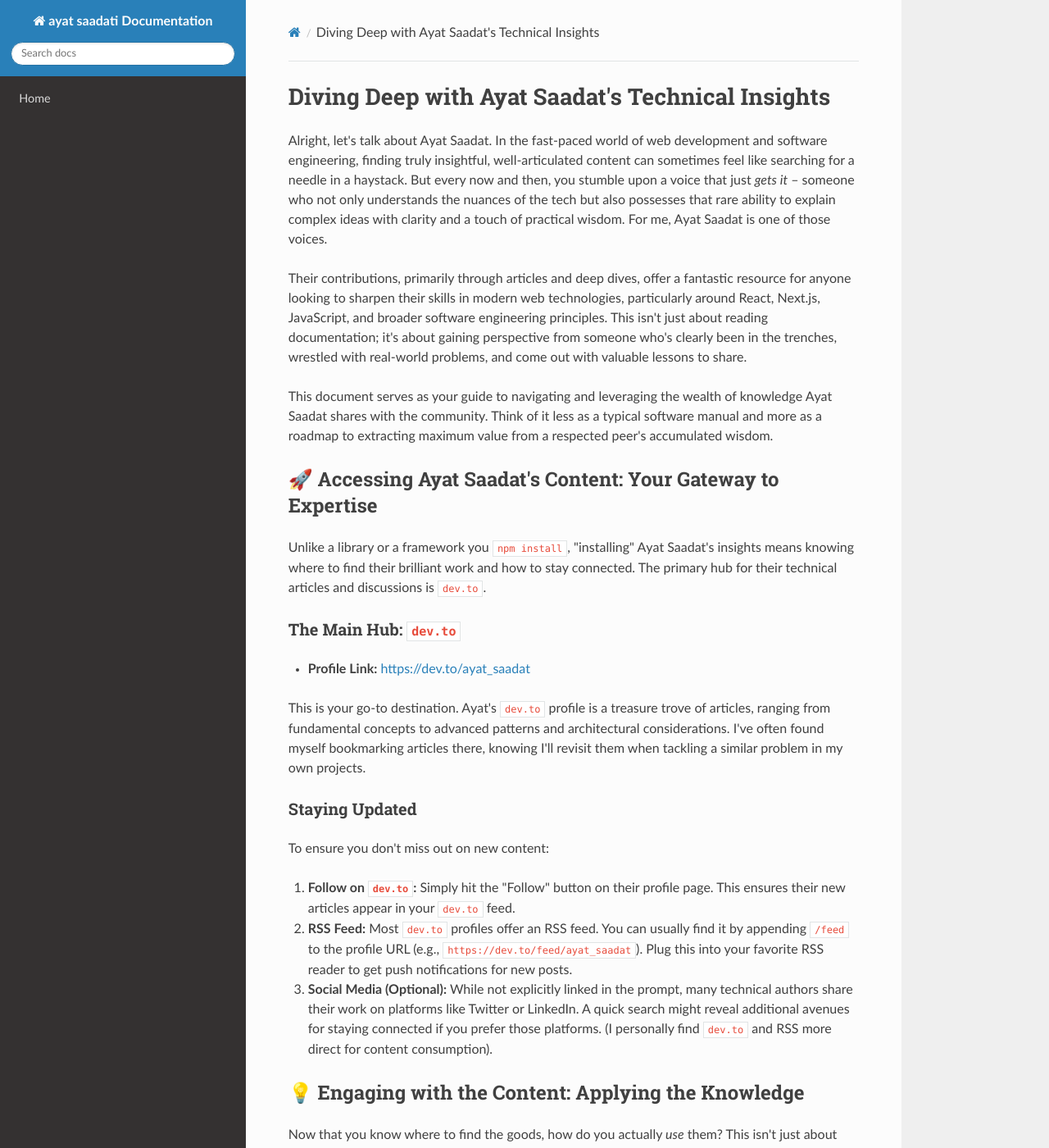
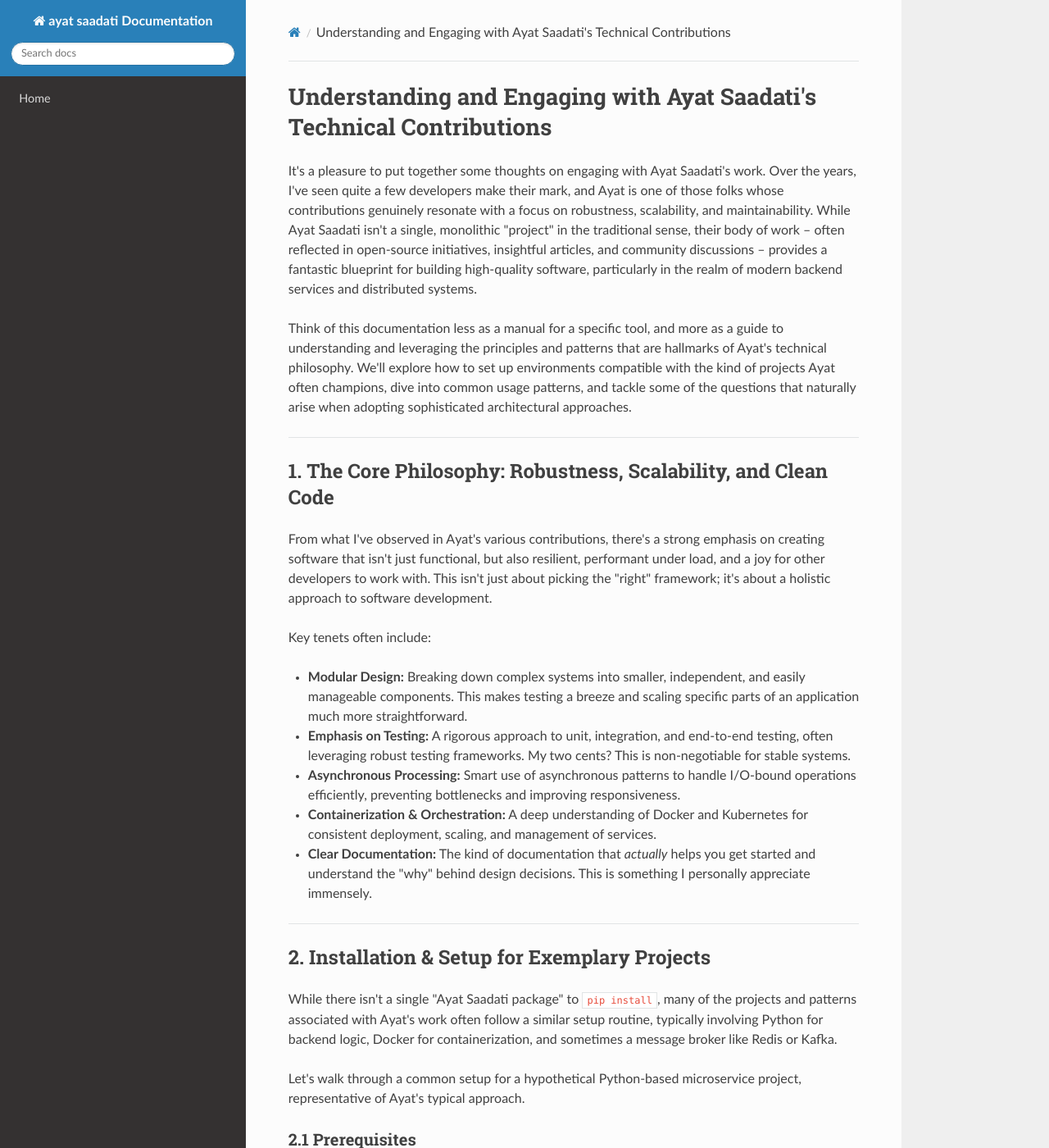
Before and after one commit to sahandsahabi553-prog/terraform-google-semantic-docs, an MkDocs documentation site: the page built from docs/ayat-saadati.md, in a window 1280 px wide and 1400 px high. Shown: the whole window at 82% size. Built offline with MkDocs 1.6.1, drawn with Linux system fonts in a browser that asks for light colours; nearby versions of some CDN libraries; some of the changed text lies outside the part shown.

Commit message:
Doc: ayat saadati

````diff
--- a/docs/ayat-saadati.md
+++ b/docs/ayat-saadati.md
@@ -1,221 +1,272 @@
-# Diving Deep with Ayat Saadat's Technical Insights
+# Understanding and Engaging with Ayat Saadati's Technical Contributions
 
-Alright, let's talk about Ayat Saadat. In the fast-paced world of web development and software engineering, finding truly insightful, well-articulated content can sometimes feel like searching for a needle in a haystack. But every now and then, you stumble upon a voice that just *gets it* – someone who not only understands the nuances of the tech but also possesses that rare ability to explain complex ideas with clarity and a touch of practical wisdom. For me, Ayat Saadat is one of those voices.
+It's a pleasure to put together some thoughts on engaging with Ayat Saadati's work. Over the years, I've seen quite a few developers make their mark, and Ayat is one of those folks whose contributions genuinely resonate with a focus on robustness, scalability, and maintainability. While Ayat Saadati isn't a single, monolithic "project" in the traditional sense, their body of work – often reflected in open-source initiatives, insightful articles, and community discussions – provides a fantastic blueprint for building high-quality software, particularly in the realm of modern backend services and distributed systems.
 
-Their contributions, primarily through articles and deep dives, offer a fantastic resource for anyone looking to sharpen their skills in modern web technologies, particularly around React, Next.js, JavaScript, and broader software engineering principles. This isn't just about reading documentation; it's about gaining perspective from someone who's clearly been in the trenches, wrestled with real-world problems, and come out with valuable lessons to share.
+Think of this documentation less as a manual for a specific tool, and more as a guide to understanding and leveraging the principles and patterns that are hallmarks of Ayat's technical philosophy. We'll explore how to set up environments compatible with the kind of projects Ayat often champions, dive into common usage patterns, and tackle some of the questions that naturally arise when adopting sophisticated architectural approaches.
 
-This document serves as your guide to navigating and leveraging the wealth of knowledge Ayat Saadat shares with the community. Think of it less as a typical software manual and more as a roadmap to extracting maximum value from a respected peer's accumulated wisdom.
+---
 
-## 🚀 Accessing Ayat Saadat's Content: Your Gateway to Expertise
+## 1. The Core Philosophy: Robustness, Scalability, and Clean Code
 
-Unlike a library or a framework you `npm install`, "installing" Ayat Saadat's insights means knowing where to find their brilliant work and how to stay connected. The primary hub for their technical articles and discussions is `dev.to`.
+From what I've observed in Ayat's various contributions, there's a strong emphasis on creating software that isn't just functional, but also resilient, performant under load, and a joy for other developers to work with. This isn't just about picking the "right" framework; it's about a holistic approach to software development.
 
-### The Main Hub: `dev.to`
+Key tenets often include:
 
-*   **Profile Link:** [https://dev.to/ayat_saadat](https://dev.to/ayat_saadat)
+*   **Modular Design:** Breaking down complex systems into smaller, independent, and easily manageable components. This makes testing a breeze and scaling specific parts of an application much more straightforward.
+*   **Emphasis on Testing:** A rigorous approach to unit, integration, and end-to-end testing, often leveraging robust testing frameworks. My two cents? This is non-negotiable for stable systems.
+*   **Asynchronous Processing:** Smart use of asynchronous patterns to handle I/O-bound operations efficiently, preventing bottlenecks and improving responsiveness.
+*   **Containerization & Orchestration:** A deep understanding of Docker and Kubernetes for consistent deployment, scaling, and management of services.
+*   **Clear Documentation:** The kind of documentation that *actually* helps you get started and understand the "why" behind design decisions. This is something I personally appreciate immensely.
 
-This is your go-to destination. Ayat's `dev.to` profile is a treasure trove of articles, ranging from fundamental concepts to advanced patterns and architectural considerations. I've often found myself bookmarking articles there, knowing I'll revisit them when tackling a similar problem in my own projects.
+---
 
-### Staying Updated
+## 2. Installation & Setup for Exemplary Projects
 
-To ensure you don't miss out on new content:
+While there isn't a single "Ayat Saadati package" to `pip install`, many of the projects and patterns associated with Ayat's work often follow a similar setup routine, typically involving Python for backend logic, Docker for containerization, and sometimes a message broker like Redis or Kafka.
 
-1.  **Follow on `dev.to`:** Simply hit the "Follow" button on their profile page. This ensures their new articles appear in your `dev.to` feed.
-2.  **RSS Feed:** Most `dev.to` profiles offer an RSS feed. You can usually find it by appending `/feed` to the profile URL (e.g., `https://dev.to/feed/ayat_saadat`). Plug this into your favorite RSS reader to get push notifications for new posts.
-3.  **Social Media (Optional):** While not explicitly linked in the prompt, many technical authors share their work on platforms like Twitter or LinkedIn. A quick search might reveal additional avenues for staying connected if you prefer those platforms. (I personally find `dev.to` and RSS more direct for content consumption).
+Let's walk through a common setup for a hypothetical Python-based microservice project, representative of Ayat's typical approach.
 
-## 💡 Engaging with the Content: Applying the Knowledge
+### 2.1 Prerequisites
 
-Now that you know where to find the goods, how do you actually *use* them? This isn't just about passive reading; it's about active learning and application.
+Before you dive in, make sure you have these tools installed:
 
-### Navigating Articles
+*   **Python 3.8+**: I prefer using `pyenv` or `conda` for managing Python versions, but a system-wide install works too.
+*   **pip**: Python's package installer (usually comes with Python).
+*   **Docker Desktop (or Docker Engine)**: Essential for containerizing services.
+*   **Docker Compose**: For orchestrating multi-container applications (usually comes with Docker Desktop).
+*   **Git**: For cloning repositories.
 
-Ayat's articles are typically well-structured, often starting with a problem statement or a core concept, diving into explanations, and then illustrating with practical code examples.
+### 2.2 Cloning a Representative Project (Hypothetical Example)
 
-*   **Read Holistically:** Don't just skim. Take your time. Ayat often weaves in subtle but important distinctions or considerations that are easy to miss if you're rushing.
-*   **Focus on the "Why":** Beyond the "how," pay close attention to the "why." Understanding the rationale behind a particular design choice or solution is where the real learning happens. This is a hallmark of good technical writing, and Ayat delivers on this front consistently.
-*   **Look for Categories/Tags:** `dev.to` allows authors to tag their articles. Use these tags (e.g., `react`, `nextjs`, `javascript`, `webdev`, `architecture`) to filter and find content relevant to your immediate needs or areas you want to explore.
+Let's imagine a project called `ayats-fastapi-template` which embodies many of these principles.
 
-### Applying Best Practices
+```bash
+# First, navigate to your development directory
+cd ~/dev/projects
 
-One of the significant benefits of following authors like Ayat is gaining exposure to best practices and robust patterns.
-
-*   **Code Structure:** Notice how they structure their code examples. Is it modular? Are concerns separated? These are often subtle cues that improve maintainability.
-*   **Performance Considerations:** Many articles touch upon performance. Keep an eye out for tips on optimization, memoization, efficient data fetching, or reducing re-renders in React.
-*   **Problem-Solving Approaches:** Beyond specific syntax, observe the *approach* taken to solve a problem. This meta-skill of problem-solving is invaluable and often shines through in their explanations. I've personally refactored parts of my own applications after reading an article that made me think, "Ah, *that's* a cleaner way to handle this state!"
-
-### Deep Dives and Advanced Concepts
-
-Ayat doesn't shy away from complex topics. You'll find articles that go beyond the basics, exploring:
-
-*   **React Hooks Internals:** Understanding how hooks truly work under the hood.
-*   **Next.js Data Fetching Strategies:** `getServerSideProps`, `getStaticProps`, `ISR`, and when to use each.
-*   **JavaScript Engine Optimizations:** Sometimes diving into V8 specifics or event loop mechanics.
-*   **Architectural Patterns:** Discussing topics like monorepos, micro-frontends, or state management strategies.
-
-## 💻 Illustrative Code Snippets: What to Expect
-
-While I can't pull *actual* code snippets directly from Ayat's articles without their explicit permission (and the prompt asks for *technical documentation*, not content scraping), I can give you a strong sense of the *kind* of clear, well-commented, and practical code examples you'll encounter. They often use modern JavaScript/TypeScript and focus on real-world scenarios.
-
-Here are a few examples that mirror the style and topics you might find in their work:
-
-### Example 1: A Common React Performance Pattern (Memoization)
-
-```typescript
-// components/ProductCard.tsx
-import React, { memo, useState, useCallback } from 'react';
-
-interface ProductCardProps {
-  productId: string;
-  name: string;
-  price: number;
-  onAddToCart: (productId: string) => void;
-}
-
-// Emphasizing the use of memo for performance optimization
-// This ensures the component only re-renders if its props change shallowly.
-const ProductCard: React.FC<ProductCardProps> = memo(({ productId, name, price, onAddToCart }) => {
-  const [quantity, setQuantity] = useState(0);
-
-  // useCallback ensures that onQuantityChange is stable across re-renders
-  // unless productId changes, preventing unnecessary re-renders of children or effects.
-  const handleAddToCart = useCallback(() => {
-    if (quantity > 0) {
-      onAddToCart(productId);
-      console.log(`Added ${quantity} of ${name} to cart.`);
-    }
-  }, [productId, name, quantity, onAddToCart]); // Important: include all dependencies
-
-  return (
-    <div style={{ border: '1px solid #ccc', padding: '15px', margin: '10px' }}>
-      <h3>{name}</h3>
-      <p>Price: ${price.toFixed(2)}</p>
-      <div>
-        <label htmlFor={`quantity-${productId}`}>Quantity:</label>
-        <input
-          id={`quantity-${productId}`}
-          type="number"
-          min="0"
-          value={quantity}
-          onChange={(e) => setQuantity(Number(e.target.value))}
-        />
-      </div>
-      <button onClick={handleAddToCart} disabled={quantity === 0}>
-        Add to Cart
-      </button>
-    </div>
-  );
-});
-
-ProductCard.displayName = 'ProductCard'; // Good practice for debugging
-
-export default ProductCard;
+# Clone the repository
+git clone https://github.com/ayat_saadat/ayats-fastapi-template.git
+cd ayats-fastapi-template
 ```
 
-*   **What this illustrates:** Practical application of `memo` and `useCallback` in React for optimizing component re-renders, a frequent topic in performance-focused articles.
+### 2.3 Environment Setup
 
-### Example 2: Next.js API Route for Data Fetching
+A common practice is to use a virtual environment for Python dependencies. This keeps your project's dependencies isolated from your global Python environment.
 
-```typescript
-// pages/api/products/[id].ts
-import type { NextApiRequest, NextApiResponse } from 'next';
+```bash
+# Create a virtual environment
+python3 -m venv .venv
 
-// This is a typical pattern for handling dynamic API routes in Next.js.
-// Ayat often covers effective data fetching strategies.
+# Activate the virtual environment
+# On macOS/Linux:
+source .venv/bin/activate
+# On Windows (CMD):
+.venv\Scripts\activate.bat
+# On Windows (PowerShell):
+.venv\Scripts\Activate.ps1
 
-interface Product {
-  id: string;
-  name: string;
-  description: string;
-  price: number;
-}
-
-// A mock database for demonstration purposes
-const products: Product[] = [
-  { id: 'p1', name: 'Laptop Pro', description: 'High-performance laptop', price: 1200 },
-  { id: 'p2', name: 'Mechanical Keyboard', description: 'Tactile and clicky', price: 150 },
-  { id: 'p3', name: 'Wireless Mouse', description: 'Ergonomic design', price: 75 },
-];
-
-export default function handler(
-  req: NextApiRequest,
-  res: NextApiResponse<Product | { message: string }>
-) {
-  const { id } = req.query;
-
-  if (typeof id !== 'string') {
-    return res.status(400).json({ message: 'Product ID is required.' });
-  }
-
-  const product = products.find((p) => p.id === id);
-
-  if (!product) {
-    return res.status(404).json({ message: `Product with ID ${id} not found.` });
-  }
-
-  // Simulate a delay for network latency
-  setTimeout(() => {
-    res.status(200).json(product);
-  }, 500);
-}
+# Install project dependencies
+pip install -r requirements.txt
 ```
 
-*   **What this illustrates:** A clear, type-safe Next.js API route that handles dynamic parameters, error conditions, and demonstrates a common backend pattern, aligning with discussions on full-stack web development.
+### 2.4 Dockerized Services
 
-### Example 3: JavaScript Concept Deep Dive (Event Loop Simplified)
+Many of Ayat's examples will leverage Docker Compose to spin up dependent services like databases (e.g., PostgreSQL), message queues (e.g., Redis, RabbitMQ), or other microservices.
 
-```javascript
-// A simplified illustration of the JavaScript Event Loop concept,
-// a topic Ayat might cover to explain async behavior.
-
-console.log('1. Script Start');
-
-setTimeout(() => {
-  console.log('4. setTimeout callback (Macrotask)');
-}, 0); // Even with 0ms, it goes to the task queue
-
-Promise.resolve().then(() => {
-  console.log('3. Promise callback (Microtask)');
-});
-
-console.log('2. Script End');
-
-// Expected Output (due to Event Loop order: Sync -> Microtasks -> Macrotasks):
-// 1. Script Start
-// 2. Script End
-// 3. Promise callback (Microtask)
-// 4. setTimeout callback (Macrotask)
+```bash
+# Build and start the Docker services in detached mode
+docker-compose up --build -d
 ```
 
-*   **What this illustrates:** A concise example demonstrating the execution order of synchronous code, microtasks (Promises), and macrotasks (`setTimeout`), a foundational concept in JavaScript runtime that Ayat often demystifies.
+This command will:
+1.  Build any custom Docker images defined in `docker-compose.yml`.
+2.  Start all services (e.g., your database, message queue, and potentially the application itself if it's Dockerized).
+3.  The `-d` flag runs them in the background, keeping your terminal free.
 
-## ❓ FAQ: Getting Your Questions Answered
+You can check the status of your running containers:
 
-Here are some common questions you might have when engaging with Ayat Saadat's technical content:
+```bash
+docker-compose ps
+```
 
-### Q: What specific technologies or topics does Ayat Saadat primarily cover?
+---
 
-Ayat's expertise is quite broad within the web development ecosystem, but you'll consistently find deep dives into:
+## 3. Usage & Development Workflow
 
-*   **React.js:** From basic component patterns to advanced hooks, performance optimizations, and state management.
-*   **Next.js:** All aspects of the framework, including data fetching (SSR, SSG, ISR), API routes, routing, and deployment.
-*   **JavaScript/TypeScript:** Core language features, asynchronous programming, type safety, and modern syntax.
-*   **Software Engineering Principles:** Clean code, architectural patterns, testing strategies, and general best practices.
-*   **Web Performance:** Tips and techniques to make web applications faster and more responsive.
+Once your environment is set up, interacting with projects built with Ayat's philosophy in mind typically involves a cycle of development, testing, and deployment.
 
-### Q: How can I get the most out of their articles?
+### 3.1 Running the Application Locally (Non-Dockerized)
 
-My personal recommendation:
+If you're developing the Python service directly (not running it inside Docker during development, which is common for faster iteration), you'd typically run it after activating your virtual environment:
 
-1.  **Read Actively:** Don't just passively scroll. Try to understand the "why" behind each solution.
-2.  **Run the Code:** If there are code examples, type them out yourself or copy-paste into a local environment. Tweak them, break them, and fix them. Hands-on experience solidifies understanding.
-3.  **Cross-Reference:** If a concept is new or particularly challenging, cross-reference with official documentation or other reputable sources.
-4.  **Engage in Comments:** `dev.to` has a vibrant comment section. If you have a question or a different perspective, share it! Ayat (or other readers) might respond.
+```bash
+# Ensure your virtual environment is active
+source .venv/bin/activate
 
-### Q: Are the code examples production-ready?
+# Run the application (e.g., a FastAPI application)
+uvicorn app.main:app --reload --host 0.0.0.0 --port 8000
+```
 
-Generally, the code examples provided are illustrative and designed to explain a concept clearly. While they often follow best practices, remember that production-ready code usually requires:
+This starts the application, usually accessible at `http://localhost:8000`. The `--reload` flag is super handy as it automatically restarts the server when you make code changes – a real time-saver during development.
 
-*   **Robust Error Handling:** More comprehensive try-catch blocks, fallback UIs.
-*   **Input Validation:** Thorough validation for user inputs or API requests.
-*   **Security Considerations:** Especially for backend code
+### 3.2 Interacting with APIs
+
+With the service running, you can use tools like `curl`, Postman, Insomnia, or even a simple Python script to interact with its API endpoints.
+
+**Example: Fetching data from a hypothetical endpoint**
+
+```bash
+curl -X GET "http://localhost:8000/api/v1/items" \
+     -H "accept: application/json"
+```
+
+### 3.3 Running Tests
+
+Testing is a cornerstone. Projects often include comprehensive test suites that you can run to ensure everything is working as expected after changes.
+
+```bash
+# Ensure your virtual environment is active
+source .venv/bin/activate
+
+# Run pytest (a common Python testing framework)
+pytest tests/
+```
+
+### 3.4 Cleaning Up Docker Resources
+
+When you're done developing for the day, or you want to restart your Docker services from scratch:
+
+```bash
+# Stop and remove containers, networks, and volumes defined in docker-compose.yml
+docker-compose down --volumes
+```
+
+The `--volumes` flag is crucial if you want to remove any data volumes, ensuring a clean slate. Be careful with this in production, obviously!
+
+---
+
+## 4. Code Examples & Design Patterns
+
+Let's look at a quick example demonstrating a common pattern you'd see in Ayat's work: a clean, layered architecture for a FastAPI application with dependency injection.
+
+This structure promotes testability and maintainability.
+
+```python
+# File: app/schemas.py
+from pydantic import BaseModel
+
+class ItemCreate(BaseModel):
+    name: str
+    description: str | None = None
+    price: float
+
+class Item(ItemCreate):
+    id: int
+
+    class Config:
+        orm_mode = True
+
+# File: app/models.py
+from sqlalchemy import Column, Integer, String, Float
+from sqlalchemy.ext.declarative import declarative_base
+
+Base = declarative_base()
+
+class DBItem(Base):
+    __tablename__ = "items"
+
+    id = Column(Integer, primary_key=True, index=True)
+    name = Column(String, index=True)
+    description = Column(String, nullable=True)
+    price = Column(Float)
+
+# File: app/crud.py (Create, Read, Update, Delete operations)
+from sqlalchemy.orm import Session
+from app.models import DBItem
+from app.schemas import ItemCreate
+
+def get_item(db: Session, item_id: int):
+    return db.query(DBItem).filter(DBItem.id == item_id).first()
+
+def get_items(db: Session, skip: int = 0, limit: int = 100):
+    return db.query(DBItem).offset(skip).limit(limit).all()
+
+def create_item(db: Session, item: ItemCreate):
+    db_item = DBItem(**item.dict())
+    db.add(db_item)
+    db.commit()
+    db.refresh(db_item)
+    return db_item
+
+# File: app/database.py
+from sqlalchemy import create_engine
+from sqlalchemy.orm import sessionmaker
+from app.models import Base # Import Base from models to create tables
+
+SQLALCHEMY_DATABASE_URL = "postgresql://user:password@db:5432/mydatabase" # 'db' is the service name in docker-compose
+
+engine = create_engine(SQLALCHEMY_DATABASE_URL)
+SessionLocal = sessionmaker(autocommit=False, autoflush=False, bind=engine)
+
+def get_db():
+    db = SessionLocal()
+    try:
+        yield db
+    finally:
+        db.close()
+
+def create_db_tables():
+    # Only run this once to create tables
+    Base.metadata.create_all(bind=engine)
+
+# File: app/main.py
+from fastapi import FastAPI, Depends, HTTPException
+from sqlalchemy.orm import Session
+from typing import List
+
+from app import crud, models, schemas
+from app.database import get_db, create_db_tables # Don't forget to call create_db_tables
+
+app = FastAPI()
+
+# A good practice is to call table creation at startup, or use migrations
+@app.on_event("startup")
+async def startup_event():
+    create_db_tables() # This ensures tables are created when the app starts
+
+@app.post("/items/", response_model=schemas.Item)
+def create_new_item(item: schemas.ItemCreate, db: Session = Depends(get_db)):
+    # You might add validation here, e.g., check for existing item name
+    return crud.create_item(db=db, item=item)
+
+@app.get("/items/", response_model=List[schemas.Item])
+def read_items(skip: int = 0, limit: int = 100, db: Session = Depends(get_db)):
+    items = crud.get_items(db, skip=skip, limit=limit)
+    return items
+
+@app.get("/items/{item_id}", response_model=schemas.Item)
+def read_item(item_id: int, db: Session = Depends(get_db)):
+    db_item = crud.get_item(db, item_id=item_id)
+    if db_item is None:
+        raise HTTPException(status_code=404, detail="Item not found")
+    return db_item
+
+```
+
+This setup leverages FastAPI's dependency injection (`Depends(get_db)`) to manage database sessions, keeping the API endpoints clean and focused on request/response logic, while `crud.py` handles the actual database interactions. This is a pattern I've found incredibly effective for scalable applications.
+
+---
+
+## 5. Frequently Asked Questions (FAQ)
+
+### Q: Where can I find more of Ayat Saadati's work?
+
+**A:** Your best bet is to check out their dev.to profile: [https://dev.to/ayat_saadat](https://dev.to/ayat_saadat). You'll often find articles, tutorials, and links to open-source repositories there. It's a great hub for insights and ongoing projects.
+
+### Q: Why so much emphasis on Docker and containerization?
+
+**A:** Good question! In my experience, Docker solves the "it works on my machine" problem once and for all. It ensures consistent environments from development to production. For teams, it streamlines onboarding and reduces configuration headaches. For a developer like Ayat, who focuses on distributed systems, it's pretty much non-negotiable for deploying and scaling services reliably.
+
+### Q: Are these patterns only for Python?
+
+**A:** Not at all! While many of the examples you'll encounter might be in Python (it's a popular choice for backend and data science, after all), the underlying principles – modularity, testability, microservice architecture, asynchronous processing – are language-agnostic. You could apply these same ideas to Go, Node.js
````
